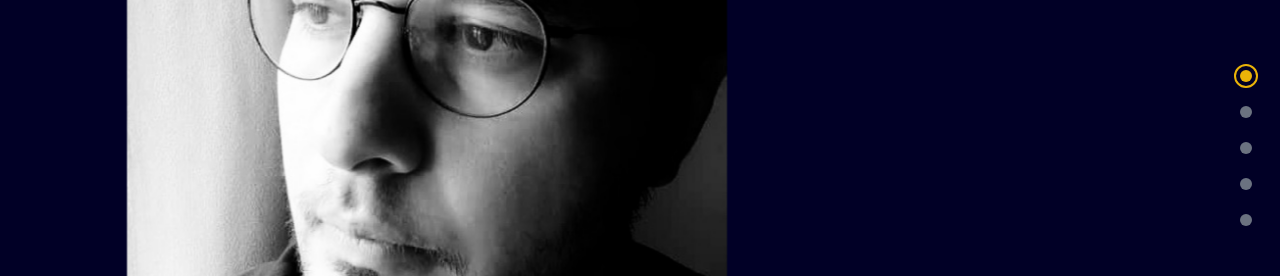
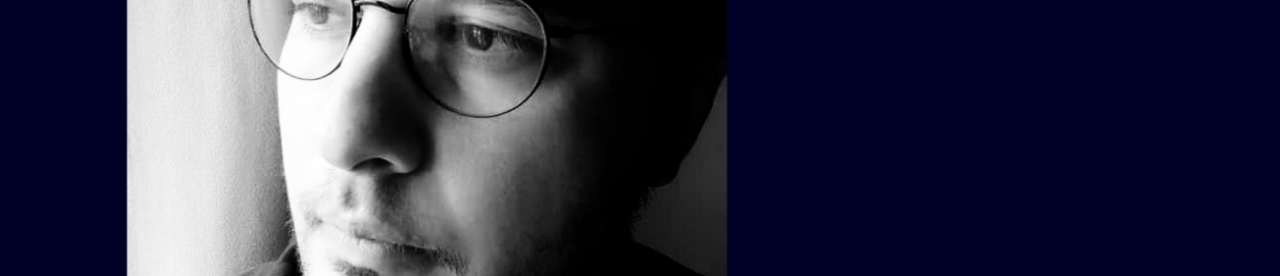
Before and after one commit to alireza4682/portfolio, a React (Vite) app: page / in a window 1280 px wide. Shown: the part 410-686 px from the top of the page. Built offline with nearby package versions, Linux system fonts and the light colour scheme.

Commit message:
clean DotGroup

```diff
--- a/src/components/DotGroup.jsx
+++ b/src/components/DotGroup.jsx
@@ -5,46 +5,24 @@ const DotGroup = ({ selectedPage, setSelectedPage }) => {
   before:rounded-full before:border-2 before:border-yellow-500 before:left-[-50%]
   before:top-[-50%]`;
 
+  const navCategories = [
+    "home",
+    "skills",
+    "projects",
+    "testimonials",
+    "contact",
+  ];
+
   return (
     <div className="flex flex-col gap-6 fixed top-[60%] right-7">
-      <AnchorLink
-        className={`${selectedPage === "home" ? selectedStyles : "bg-gray-500"}
+      {navCategories.map((cat) => {
+        <AnchorLink
+          className={`${selectedPage === cat ? selectedStyles : "bg-gray-500"}
             w-3 h-3 rounded-full`}
-        href="#home"
-        onClick={() => setSelectedPage("home")}
-      />
-      <AnchorLink
-        className={`${
-          selectedPage === "skills" ? selectedStyles : "bg-gray-500"
-        }
-            w-3 h-3 rounded-full`}
-        href="#skills"
-        onClick={() => setSelectedPage("skills")}
-      />
-      <AnchorLink
-        className={`${
-          selectedPage === "projects" ? selectedStyles : "bg-gray-500"
-        }
-            w-3 h-3 rounded-full`}
-        href="#projects"
-        onClick={() => setSelectedPage("projects")}
-      />
-      <AnchorLink
-        className={`${
-          selectedPage === "testimonials" ? selectedStyles : "bg-gray-500"
-        }
-            w-3 h-3 rounded-full`}
-        href="#testimonials"
-        onClick={() => setSelectedPage("testimonials")}
-      />
-      <AnchorLink
-        className={`${
-          selectedPage === "contact" ? selectedStyles : "bg-gray-500"
-        }
-            w-3 h-3 rounded-full`}
-        href="#contact"
-        onClick={() => setSelectedPage("contact")}
-      />
+          href={`#${cat}`}
+          onClick={() => setSelectedPage(cat)}
+        />;
+      })}
     </div>
   );
 };
```
